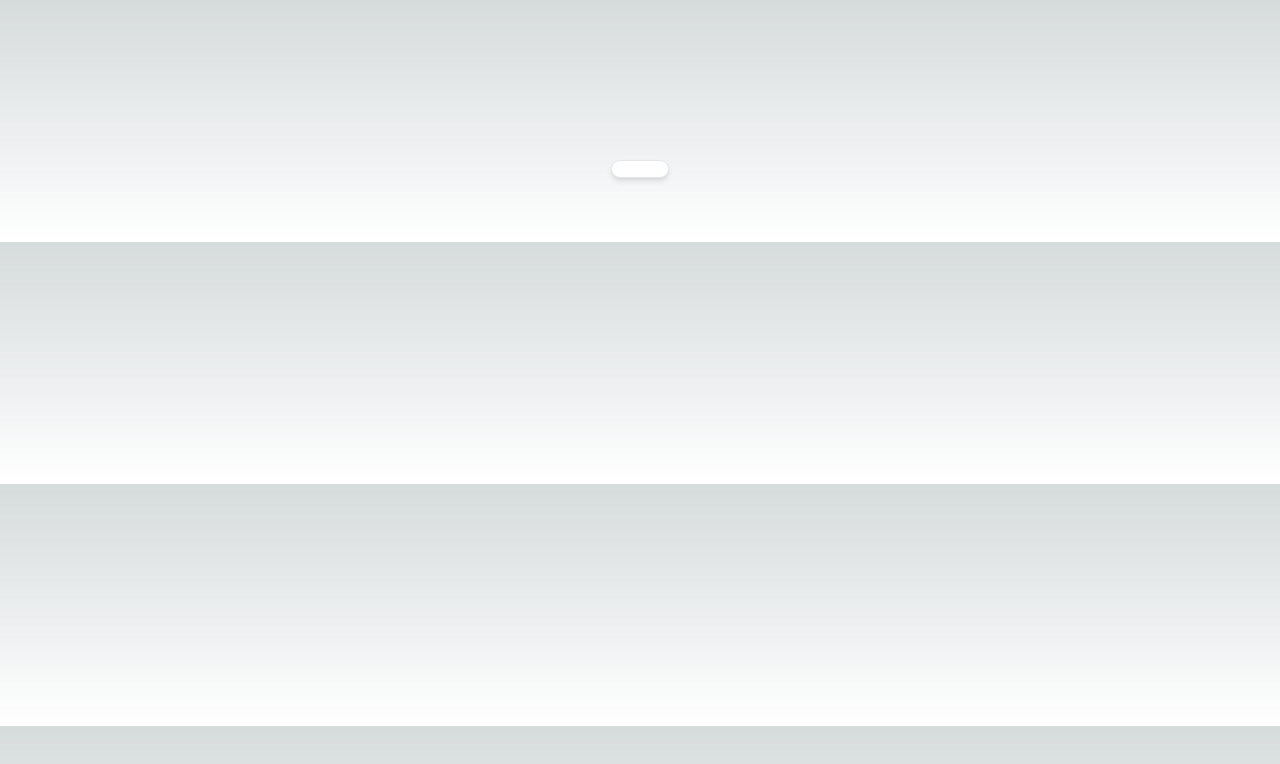
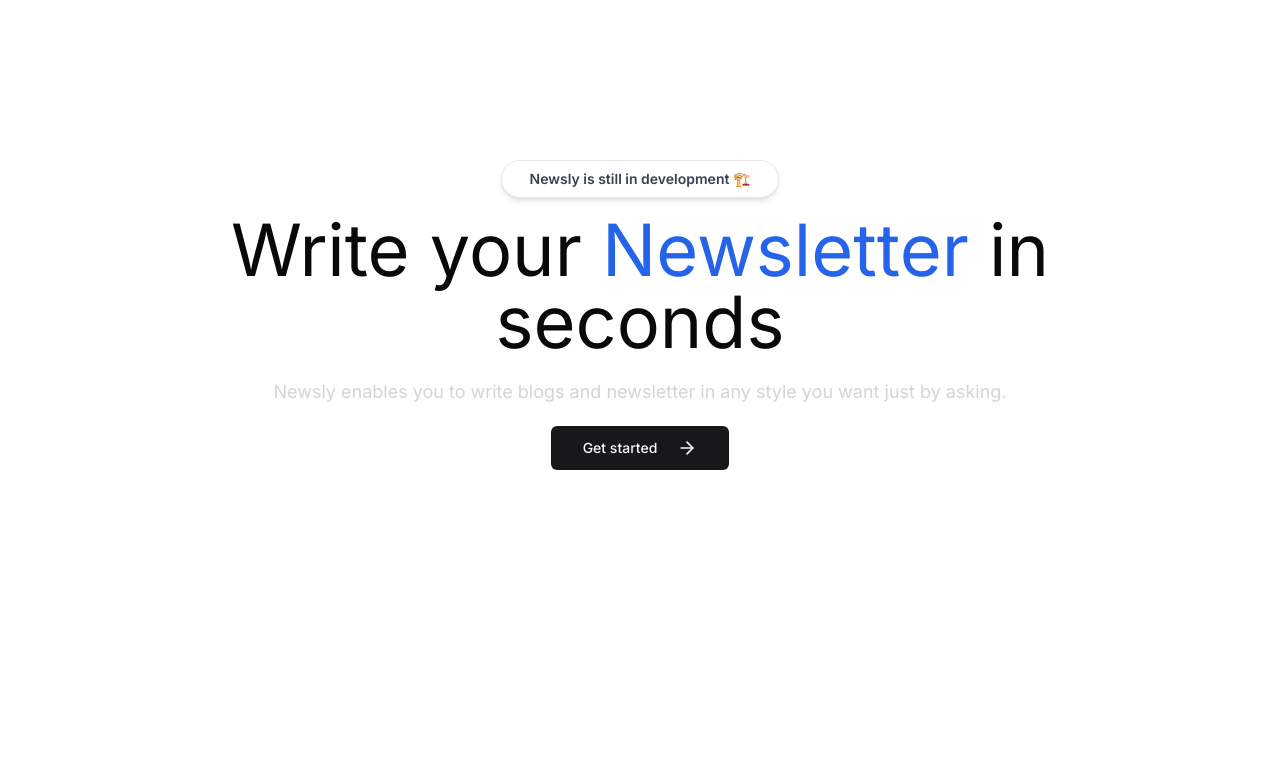
Before and after one commit to meta-gravity/Scribe-Ai, a Next.js app: page / in a window 1280 px wide. Shown: the top 764 px of the page. Built offline with nearby package versions, Linux system fonts and the light colour scheme.

Commit message:
MaxWidthWrapper done for the texts

```diff
--- a/src/app/globals.css
+++ b/src/app/globals.css
@@ -2,26 +2,75 @@
 @tailwind components;
 @tailwind utilities;
 
-:root {
-  --foreground-rgb: 0, 0, 0;
-  --background-start-rgb: 214, 219, 220;
-  --background-end-rgb: 255, 255, 255;
-}
+@layer base {
+  :root {
+    --background: 0 0% 100%;
+    --foreground: 240 10% 3.9%;
 
-@media (prefers-color-scheme: dark) {
-  :root {
-    --foreground-rgb: 255, 255, 255;
-    --background-start-rgb: 0, 0, 0;
-    --background-end-rgb: 0, 0, 0;
+    --card: 0 0% 100%;
+    --card-foreground: 240 10% 3.9%;
+
+    --popover: 0 0% 100%;
+    --popover-foreground: 240 10% 3.9%;
+
+    --primary: 240 5.9% 10%;
+    --primary-foreground: 0 0% 98%;
+
+    --secondary: 240 4.8% 95.9%;
+    --secondary-foreground: 240 5.9% 10%;
+
+    --muted: 240 4.8% 95.9%;
+    --muted-foreground: 240 3.8% 46.1%;
+
+    --accent: 240 4.8% 95.9%;
+    --accent-foreground: 240 5.9% 10%;
+
+    --destructive: 0 84.2% 60.2%;
+    --destructive-foreground: 0 0% 98%;
+
+    --border: 240 5.9% 90%;
+    --input: 240 5.9% 90%;
+    --ring: 240 10% 3.9%;
+
+    --radius: 0.5rem;
+  }
+
+  .dark {
+    --background: 240 10% 3.9%;
+    --foreground: 0 0% 98%;
+
+    --card: 240 10% 3.9%;
+    --card-foreground: 0 0% 98%;
+
+    --popover: 240 10% 3.9%;
+    --popover-foreground: 0 0% 98%;
+
+    --primary: 0 0% 98%;
+    --primary-foreground: 240 5.9% 10%;
+
+    --secondary: 240 3.7% 15.9%;
+    --secondary-foreground: 0 0% 98%;
+
+    --muted: 240 3.7% 15.9%;
+    --muted-foreground: 240 5% 64.9%;
+
+    --accent: 240 3.7% 15.9%;
+    --accent-foreground: 0 0% 98%;
+
+    --destructive: 0 62.8% 30.6%;
+    --destructive-foreground: 0 0% 98%;
+
+    --border: 240 3.7% 15.9%;
+    --input: 240 3.7% 15.9%;
+    --ring: 240 4.9% 83.9%;
   }
 }
 
-body {
-  color: rgb(var(--foreground-rgb));
-  background: linear-gradient(
-      to bottom,
-      transparent,
-      rgb(var(--background-end-rgb))
-    )
-    rgb(var(--background-start-rgb));
+@layer base {
+  * {
+    @apply border-border;
+  }
+  body {
+    @apply bg-background text-foreground;
+  }
 }
--- a/src/app/layout.tsx
+++ b/src/app/layout.tsx
@@ -1,6 +1,7 @@
 import './globals.css'
 import type { Metadata } from 'next'
 import { Inter } from 'next/font/google'
+import { cn } from './lib/utils'
 
 const inter = Inter({ subsets: ['latin'] })
 
@@ -15,8 +16,11 @@
   children: React.ReactNode
 }) {
   return (
-    <html lang="en">
-      <body className={inter.className}>{children}</body>
+    <html lang="en" className='light'>
+      <body className={cn(
+        'min-h-screen font-sans antialiased grainy',
+        inter.className
+      )}>{children}</body>
     </html>
   )
 }
--- a/src/app/page.tsx
+++ b/src/app/page.tsx
@@ -1,12 +1,41 @@
 import Image from 'next/image'
-import MaxWidthWrapper from './components/MaxWidthWrapper'
+import MaxWidthWrapper from '../components/MaxWidthWrapper'
+import Link from 'next/link'
+import { ArrowRight } from "lucide-react"
+import { buttonVariants } from '@/components/ui/button'
 
 export default function Home() {
   return (
+    <>
     <MaxWidthWrapper className='mb-12 mt-24 sm:mt-40 flex flex-col items-center justify-center text-center'>
-      <div className='mx-auto mb-4 flex max-w-fit items-center justify-center space-x-2 overflow-hidden rounded-full border border-grey-200 bg-white px-7 py-2 shadow-md backdrop-blur transition-all hover:border-grey-300 hover:bg/50'>
+      <div className='mx-auto mb-4 flex max-w-fit items-center justify-center space-x-2 overflow-hidden rounded-full border border-gray-200 bg-white px-7 py-2 shadow-md backdrop-blur transition-all hover:border-gray-300 hover:bg-white/50 cursor-pointer'>
+        <p className='font-semibold text-sm text-gray-700'>
+          Newsly is still in development 🏗️
+        </p>
+      </div>
+      <h1 className='max-w-4xl text-bold text-5xl md:text-6xl lg:text-7xl'>
+          Write your
+          <span className='text-blue-600'> Newsletter </span>
+          in seconds
+      </h1>
+      <p className="mt-5 max-w-prose text-zinc-300 sm:text-lg">
+        Newsly enables you to write blogs and newsletter in any style you want just by asking.
+      </p>
 
-      </div>
+      <Link className={buttonVariants({
+        className: "mt-5",
+        size: 'lg',
+      }
+      )} href="/dashboard" target='_black'>
+        Get started <ArrowRight className='ml-5 h-5 w-5'/>
+      </Link>
     </MaxWidthWrapper>
+
+    {/* values only */}
+    <div>
+
+    </div>
+
+    </>
   )
 }
--- a/src/app/components/MaxWidthWrapper.tsx
+++ b/src/components/MaxWidthWrapper.tsx
@@ -1,5 +1,5 @@
 import { ReactNode } from "react"
-import { cn } from "../lib/utils"
+import { cn } from "../app/lib/utils"
 
 const MaxWidthWrapper = ({
     className,
--- /dev/null
+++ b/src/components/ui/button.tsx
@@ -0,0 +1,56 @@
+import * as React from "react"
+import { Slot } from "@radix-ui/react-slot"
+import { cva, type VariantProps } from "class-variance-authority"
+
+import { cn } from "@/lib/utils"
+
+const buttonVariants = cva(
+  "inline-flex items-center justify-center rounded-md text-sm font-medium ring-offset-background transition-colors focus-visible:outline-none focus-visible:ring-2 focus-visible:ring-ring focus-visible:ring-offset-2 disabled:pointer-events-none disabled:opacity-50",
+  {
+    variants: {
+      variant: {
+        default: "bg-primary text-primary-foreground hover:bg-primary/90",
+        destructive:
+          "bg-destructive text-destructive-foreground hover:bg-destructive/90",
+        outline:
+          "border border-input bg-background hover:bg-accent hover:text-accent-foreground",
+        secondary:
+          "bg-secondary text-secondary-foreground hover:bg-secondary/80",
+        ghost: "hover:bg-accent hover:text-accent-foreground",
+        link: "text-primary underline-offset-4 hover:underline",
+      },
+      size: {
+        default: "h-10 px-4 py-2",
+        sm: "h-9 rounded-md px-3",
+        lg: "h-11 rounded-md px-8",
+        icon: "h-10 w-10",
+      },
+    },
+    defaultVariants: {
+      variant: "default",
+      size: "default",
+    },
+  }
+)
+
+export interface ButtonProps
+  extends React.ButtonHTMLAttributes<HTMLButtonElement>,
+    VariantProps<typeof buttonVariants> {
+  asChild?: boolean
+}
+
+const Button = React.forwardRef<HTMLButtonElement, ButtonProps>(
+  ({ className, variant, size, asChild = false, ...props }, ref) => {
+    const Comp = asChild ? Slot : "button"
+    return (
+      <Comp
+        className={cn(buttonVariants({ variant, size, className }))}
+        ref={ref}
+        {...props}
+      />
+    )
+  }
+)
+Button.displayName = "Button"
+
+export { Button, buttonVariants }
--- /dev/null
+++ b/src/lib/utils.ts
@@ -0,0 +1,6 @@
+import { type ClassValue, clsx } from "clsx"
+import { twMerge } from "tailwind-merge"
+
+export function cn(...inputs: ClassValue[]) {
+  return twMerge(clsx(inputs))
+}
--- a/tailwind.config.ts
+++ b/tailwind.config.ts
@@ -1,20 +1,76 @@
-import type { Config } from 'tailwindcss'
-
-const config: Config = {
+/** @type {import('tailwindcss').Config} */
+module.exports = {
+  darkMode: ["class"],
   content: [
-    './src/pages/**/*.{js,ts,jsx,tsx,mdx}',
-    './src/components/**/*.{js,ts,jsx,tsx,mdx}',
-    './src/app/**/*.{js,ts,jsx,tsx,mdx}',
-  ],
+    './pages/**/*.{ts,tsx}',
+    './components/**/*.{ts,tsx}',
+    './app/**/*.{ts,tsx}',
+    './src/**/*.{ts,tsx}',
+	],
   theme: {
+    container: {
+      center: true,
+      padding: "2rem",
+      screens: {
+        "2xl": "1400px",
+      },
+    },
     extend: {
-      backgroundImage: {
-        'gradient-radial': 'radial-gradient(var(--tw-gradient-stops))',
-        'gradient-conic':
-          'conic-gradient(from 180deg at 50% 50%, var(--tw-gradient-stops))',
+      colors: {
+        border: "hsl(var(--border))",
+        input: "hsl(var(--input))",
+        ring: "hsl(var(--ring))",
+        background: "hsl(var(--background))",
+        foreground: "hsl(var(--foreground))",
+        primary: {
+          DEFAULT: "hsl(var(--primary))",
+          foreground: "hsl(var(--primary-foreground))",
+        },
+        secondary: {
+          DEFAULT: "hsl(var(--secondary))",
+          foreground: "hsl(var(--secondary-foreground))",
+        },
+        destructive: {
+          DEFAULT: "hsl(var(--destructive))",
+          foreground: "hsl(var(--destructive-foreground))",
+        },
+        muted: {
+          DEFAULT: "hsl(var(--muted))",
+          foreground: "hsl(var(--muted-foreground))",
+        },
+        accent: {
+          DEFAULT: "hsl(var(--accent))",
+          foreground: "hsl(var(--accent-foreground))",
+        },
+        popover: {
+          DEFAULT: "hsl(var(--popover))",
+          foreground: "hsl(var(--popover-foreground))",
+        },
+        card: {
+          DEFAULT: "hsl(var(--card))",
+          foreground: "hsl(var(--card-foreground))",
+        },
+      },
+      borderRadius: {
+        lg: "var(--radius)",
+        md: "calc(var(--radius) - 2px)",
+        sm: "calc(var(--radius) - 4px)",
+      },
+      keyframes: {
+        "accordion-down": {
+          from: { height: 0 },
+          to: { height: "var(--radix-accordion-content-height)" },
+        },
+        "accordion-up": {
+          from: { height: "var(--radix-accordion-content-height)" },
+          to: { height: 0 },
+        },
+      },
+      animation: {
+        "accordion-down": "accordion-down 0.2s ease-out",
+        "accordion-up": "accordion-up 0.2s ease-out",
       },
     },
   },
-  plugins: [],
+  plugins: [require("tailwindcss-animate")],
 }
-export default config
```
Also changed, not shown: package.json (+6 -1 lines), components.json (added), 1 other file (tests, documents, lock files or other folders).
